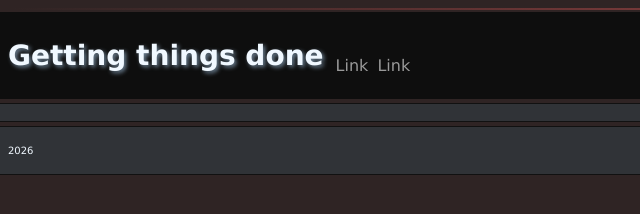
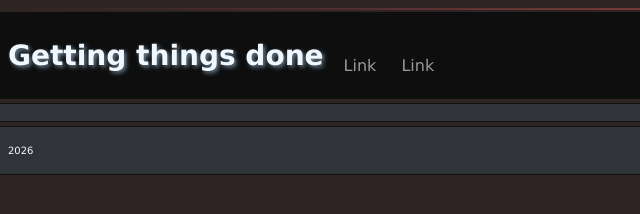
Before and after one commit to MihkelP100/Veebilehe-projekt, a plain HTML site: page index.html in a window 1280 px wide. Shown: the full height of the page, 0-640 px from the left. Drawn offline with Linux system fonts and the light colour scheme.

Commit message:
Muutused

```diff
--- a/styles.css
+++ b/styles.css
@@ -23,7 +23,7 @@ p {
 }
 a {
     color: #999;
-    margin: 2px;
+    margin: 10px;
 }
 
 .bar {
```
